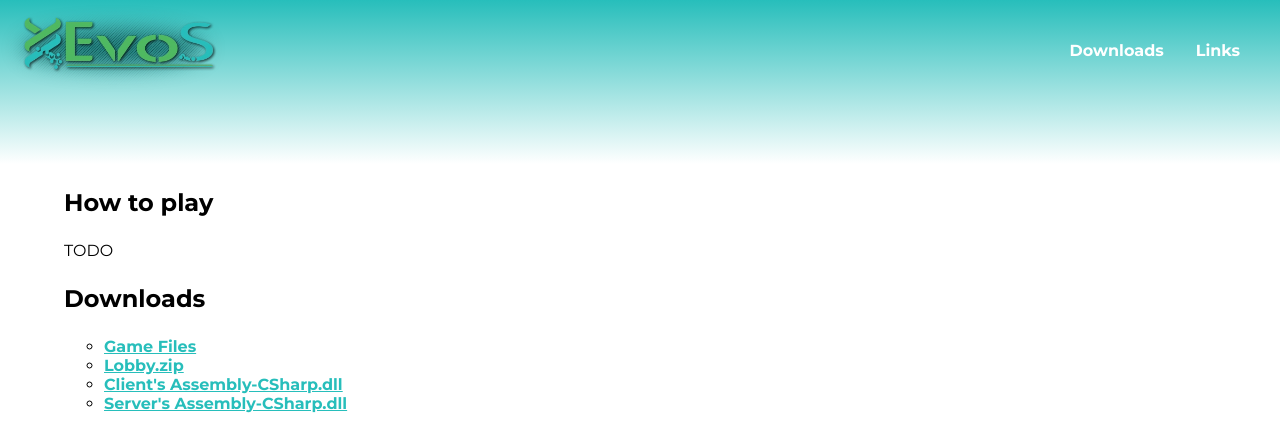
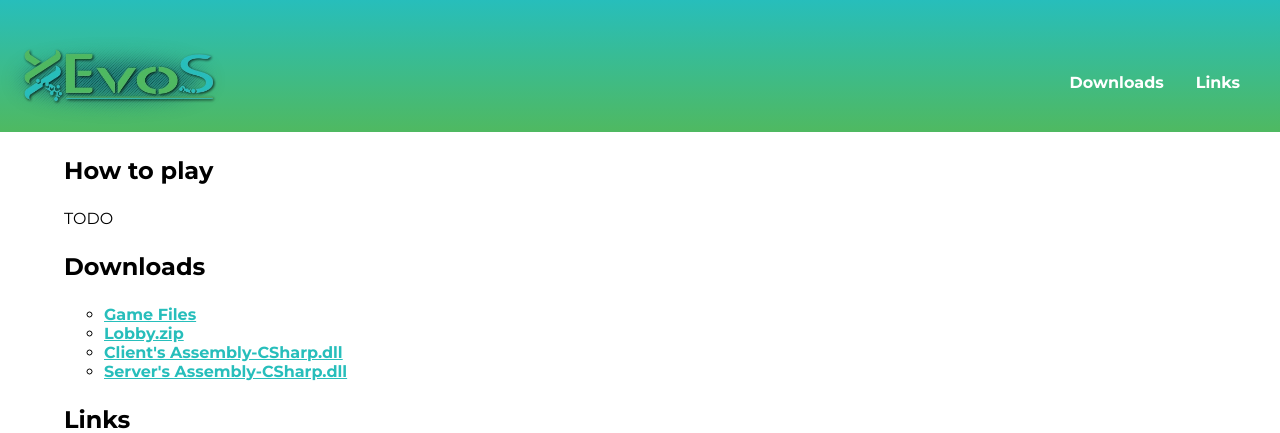
Before and after one commit to mts508/evos-page, a Flask app: page / in a window 1280 px wide. Shown: the top 433 px of the page. Run offline with Flask 2, Linux system fonts and the light colour scheme.

Commit message:
update nav bar

```diff
--- a/static/styles.css
+++ b/static/styles.css
@@ -18,8 +18,8 @@ html, body {
 nav {
 	display: flex;
 	flex-direction: row;
-	background:  linear-gradient(0deg, transparent, var(--primary));
-	padding-bottom: 64px;
+	background:  linear-gradient(0deg, var(--accent), var(--primary));
+	padding-top: 32px;
 	justify-content: space-between;
 }
 
```
